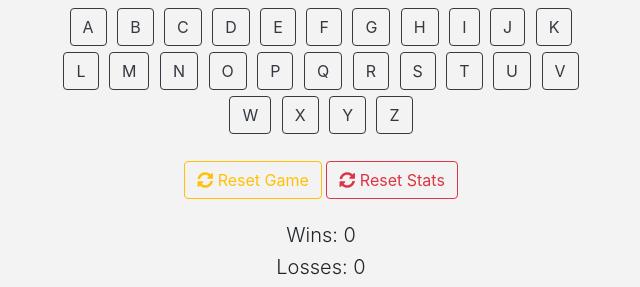
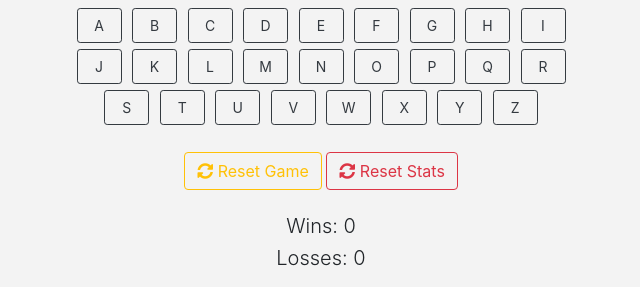
Before and after one commit to amichaeel/hangman, a plain HTML site: page index.html in a window 1280 px wide. Shown: the part 628-915 px from the top of the page, without its empty margins (319-959 px from the left). Drawn offline with nearby package versions, Linux system fonts and the light colour scheme.

Commit message:
updated button width and height for better usability

```diff
--- a/assets/css/styles.css
+++ b/assets/css/styles.css
@@ -43,7 +43,9 @@ header {
 }
 
 .letters {
-    margin: 3px
+    margin: 3px;
+    width: 45px;
+    height: 35px;
 }
 
 
--- a/index.html
+++ b/index.html
@@ -52,7 +52,7 @@
     </div>
 
     <div class="row">
-        <div id="letters" class="col-lg-6 center">
+        <div id="letters" class="col-lg-6 center btn-group-sm">
             <button type="button" id="letter1" class="letters btn btn-outline-dark">A</button>
             <button type="button" id="letter2" class="letters btn btn-outline-dark">B</button>
             <button type="button" id="letter3" class="letters btn btn-outline-dark">C</button>
```
